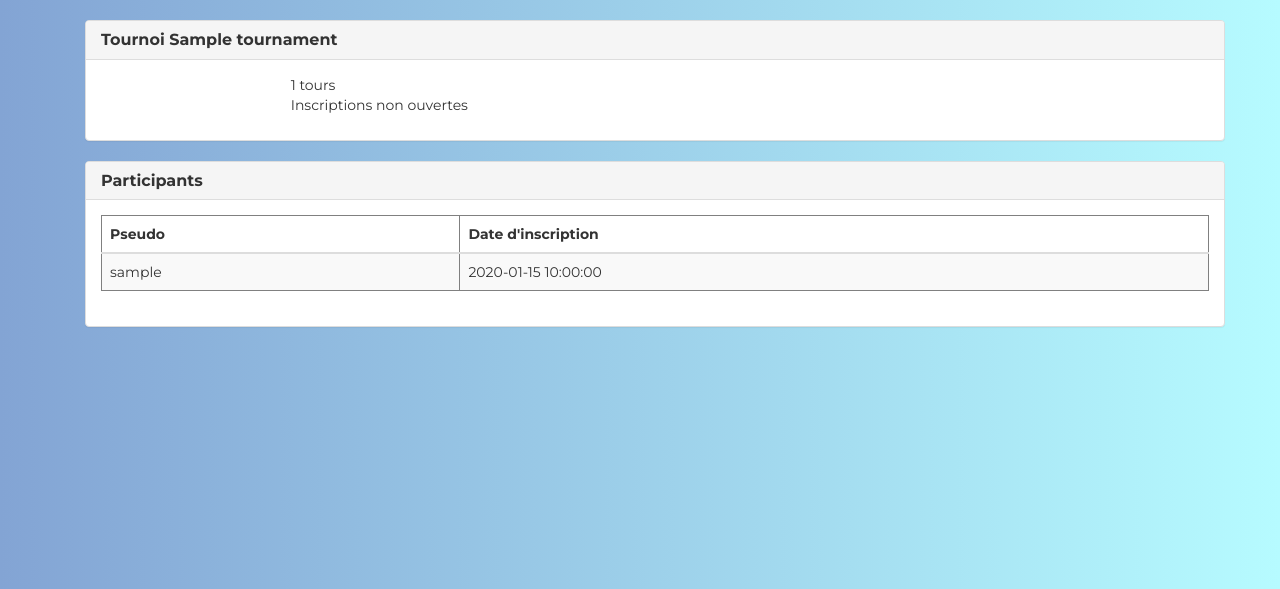
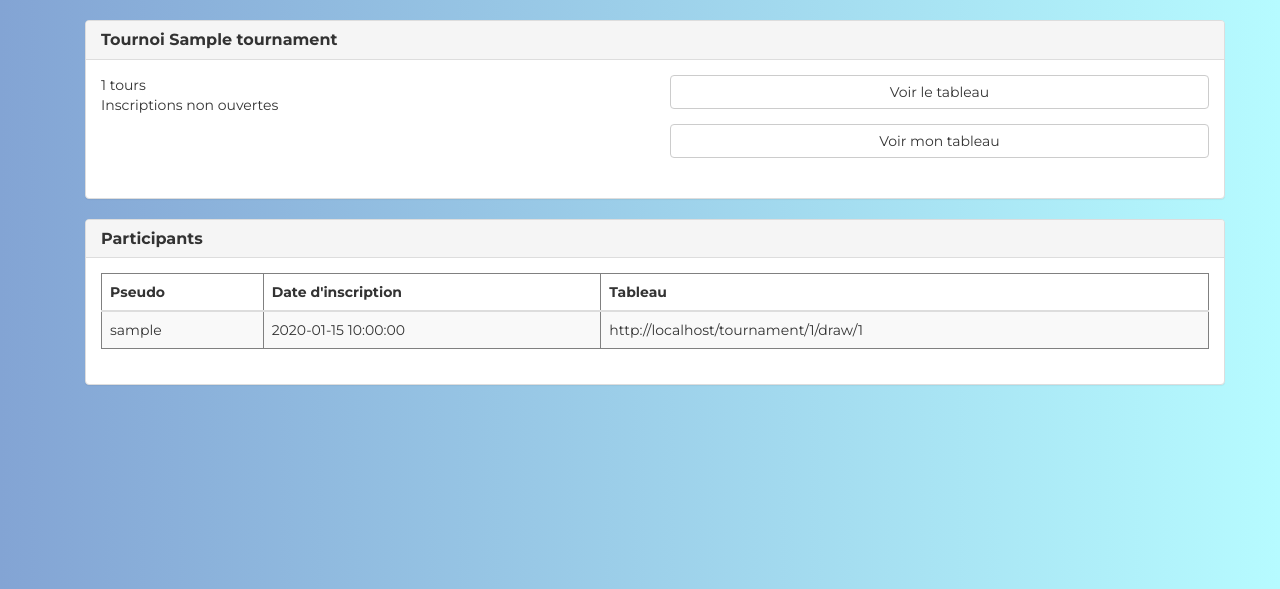
Before and after one commit to colingdc/jeudelorgue, a Flask app: page /tournament/1 in a window 1280 px wide. Shown: the part 51-640 px from the top of the page. Run offline with Flask 2, Linux system fonts and the light colour scheme; a user stored in the database is signed in; tables that the repository leaves empty hold one stand-in row (values such as "Sample post"); parts of the project's set-up code (start-up, migrations or seed data) failed here and were passed over; some libraries are stand-ins or nearby versions.

```diff
--- a/app/static/css/style.css
+++ b/app/static/css/style.css
@@ -502,3 +502,8 @@ ul {
     position: absolute;
     max-width: 1280px;
 }
+
+.btn {
+    display: block;
+    margin-bottom: 15px;
+}
--- a/app/templates/base.html
+++ b/app/templates/base.html
@@ -92,7 +92,7 @@
                     <a href="#" class="dropdown-toggle" data-toggle="dropdown">Mon compte <b class="caret"></b></a>
                     <ul class="dropdown-menu">
                         <li>
-                            <a href="{{ url_for('main.user', username=current_user.username) }}">
+                            <a href="{{ url_for('main.view_user', user_id=current_user.id) }}">
                                 <span class="fa fa-user" aria-hidden="true"></span>
                                 Mon profil
                             </a>
--- a/app/templates/main/edit_profile.html
+++ b/app/templates/main/edit_profile.html
@@ -9,7 +9,7 @@
             <h3 class="panel-title"><strong>Modification de profil</strong></h3>
         </div>
 
-        <form action="{{ url_for('main.edit_profile_admin', id=user.id) }}" class="form-horizontal" method="POST">
+        <form action="{{ url_for('main.edit_profile_admin', user_id=user.id) }}" class="form-horizontal" method="POST">
             {{ form.hidden_tag() }}
 
             <div class="panel-body">
--- a/app/templates/main/user.html
+++ b/app/templates/main/user.html
@@ -12,7 +12,7 @@
         <p>Pseudo : {{ user.username }}</p>
         {% if current_user.is_administrator() %}
         <p>Email : {{ user.email }}</p>
-        <a class="btn btn-danger" href="{{ url_for('.edit_profile_admin', id = user.id) }}">
+        <a class="btn btn-danger" href="{{ url_for('.edit_profile_admin', user_id = user.id) }}">
             Edit Profile [Admin]
         </a>
         {% endif %}
--- a/app/templates/tournament/view_tournament.html
+++ b/app/templates/tournament/view_tournament.html
@@ -11,45 +11,64 @@
 
         <div class="panel-body">
             <div class="row">
-                <ul class="col-md-8 col-md-offset-2">
+                <ul class="col-md-6">
                     <li>{{ tournament.number_rounds }} tours</li>
-                    {% if tournament.is_open_to_registration() %}
-                    <li>Date limite d'inscription : {{ tournament.started_at }}
-                        {% if current_user.is_manager() %}
-                        <a class="btn btn-warning"
-                           href="{{ url_for('.close_registrations', tournament_id=tournament.id) }}">
-                            Fermer les inscriptions
+                    <li>
+                        {% if tournament.is_open_to_registration() %}
+                        Date limite d'inscription : {{ tournament.started_at }}
+                        {% elif not tournament.is_visible() %}
+                        Inscriptions non ouvertes
+                        {% else %}
+                        Inscriptions closes
+                        {% endif %}
+                    </li>
+                </ul>
+                <ul class="col-md-6">
+                    <li>
+                        <a class="btn btn-default"
+                           href="{{ url_for('.view_draw', tournament_id=tournament.id) }}">
+                            Voir le tableau
                         </a>
-                        {% endif %}
-                        {% if not current_user.is_registered_to_tournament(tournament.id) %}
+                    </li>
 
+
+                    <li>
+                        {% if current_user.is_registered_to_tournament(tournament.id) %}
+                        <a class="btn btn-default"
+                           href="{{ url_for('.view_participant_draw', tournament_id=tournament.id, user_id=current_user.id) }}">
+                            Voir mon tableau
+                        </a>
+                        {% elif tournament.is_open_to_registration() %}
                         <a class="btn btn-success"
                            href="{{ url_for('.register', tournament_id=tournament.id) }}">
                             Je m'inscris au tournoi
                         </a>
                         {% endif %}
                     </li>
-                    {% elif not tournament.is_visible() %}
-                    <li>Inscriptions non ouvertes
-                        {% if current_user.is_manager() %}
-                        <a class="btn btn-success"
+
+                    {% if current_user.is_manager() %}
+                    <li>
+                        {% if tournament.is_open_to_registration() %}
+                        <a class="btn btn-warning"
+                           href="{{ url_for('.close_registrations', tournament_id=tournament.id) }}">
+                            Fermer les inscriptions
+                        </a>
+
+                        {% elif not tournament.is_visible() %}
+                        <a class="btn btn-warning"
                            href="{{ url_for('.open_registrations', tournament_id=tournament.id) }}">
                             Ouvrir les inscriptions
                         </a>
-                        {% endif %}
-                    </li>
-                    {% else %}
-                    <li>Inscriptions closes
-                        {% if current_user.is_manager() %}
-                        <a class="btn btn-success"
+                        {% else %}
+                        <a class="btn btn-warning"
                            href="{{ url_for('.open_registrations', tournament_id=tournament.id) }}">
                             Réouvrir les inscriptions
                         </a>
                         {% endif %}
                     </li>
                     {% endif %}
+                </ul>
 
-                </ul>
             </div>
         </div>
     </div>
@@ -62,7 +81,13 @@
         </div>
 
         <div class="panel-body">
-            {{ tournament.get_participants().to_html(index = False, classes = "table table-striped") | safe }}
+            {% with participants = tournament.get_participants() %}
+                {% if participants | length > 0 %}
+            {{ participants.to_html(index = False, classes = "table table-striped") | safe }}
+            {% else %}
+                Aucun participant à ce tournoi pour le moment
+            {% endif %}
+            {% endwith %}
         </div>
     </div>
 
--- a/app/texts.py
+++ b/app/texts.py
@@ -25,3 +25,4 @@ REGISTRATION_OPENED = u"Les inscriptions au tournoi sont ouvertes"
 REGISTRATION_CLOSED = u"Les inscriptions au tournoi sont closes"
 REGISTERED_TO_TOURNAMENT = u"Vous êtes inscrit au tournoi, vous pouvez désormais remplir votre tableau."
 REGISTRATION_NOT_OPEN = u"Les inscriptions à ce tournoi ne sont pas ouvertes"
+ALREADY_REGISTERED = u"Vous êtes déjà inscrit à ce tournoi"
--- a/app/tournament/views.py
+++ b/app/tournament/views.py
@@ -8,7 +8,8 @@ from .forms import CreateTournamentForm, EditTournamentForm
 from .. import db
 from ..decorators import manager_required
 from ..models import Tournament, TournamentStatus, Participant
-from ..texts import REGISTRATION_CLOSED, REGISTRATION_OPENED, REGISTERED_TO_TOURNAMENT, REGISTRATION_NOT_OPEN
+from ..texts import (REGISTRATION_CLOSED, REGISTRATION_OPENED, REGISTERED_TO_TOURNAMENT, REGISTRATION_NOT_OPEN,
+                     ALREADY_REGISTERED)
 
 
 @bp.route("/create", methods = ["GET", "POST"])
@@ -102,9 +103,44 @@ def register(tournament_id):
         flash(REGISTRATION_NOT_OPEN, "warning")
         return redirect(url_for(".view_tournament", tournament_id = tournament.id))
 
+    if current_user.is_registered_to_tournament(tournament_id):
+        flash(ALREADY_REGISTERED, "warning")
+        return redirect(url_for(".view_tournament", tournament_id = tournament.id))
+
     participant = Participant(tournament_id = tournament_id,
                               user_id = current_user.id)
     db.session.add(participant)
     db.session.commit()
     flash(REGISTERED_TO_TOURNAMENT, "info")
     return redirect(url_for(".view_tournament", tournament_id = tournament.id))
+
+
+@bp.route("/<tournament_id>/draw")
+@login_required
+def view_draw(tournament_id):
+    tournament = Tournament.query.get_or_404(tournament_id)
+    if not tournament.is_visible():
+        return redirect(url_for(".view_tournament", tournament_id = tournament_id))
+    return redirect(url_for(".view_tournament", tournament_id = tournament_id))
+
+
+@bp.route("/<tournament_id>/draw/<user_id>")
+@login_required
+def view_participant_draw(tournament_id, user_id):
+    tournament = Tournament.query.get_or_404(tournament_id)
+    if not tournament.is_visible():
+        return redirect(url_for(".view_tournament", tournament_id = tournament_id))
+    participant = (Participant.query
+                   .filter(Participant.user_id == user_id)
+                   .filter(Participant.tournament_id == tournament_id)
+                   .first())
+    if participant is None:
+        return redirect(url_for(".view_tournament", tournament_id = tournament_id))
+
+    return redirect(url_for(".view_tournament", tournament_id = tournament_id))
+
+
+@bp.route("/<tournament_id>/draw/create")
+@manager_required
+def create_draw(tournament_id):
+    tournament = Tournament.query.get_or_404(tournament_id)
```
Also changed, not shown: app/main/views.py (+7 -7 lines), app/models.py (+57 -7 lines), app/static/js/bootstrap_theme.js (deleted, +0 -91 lines), app/tournament/forms.py (+12 -1 lines).
